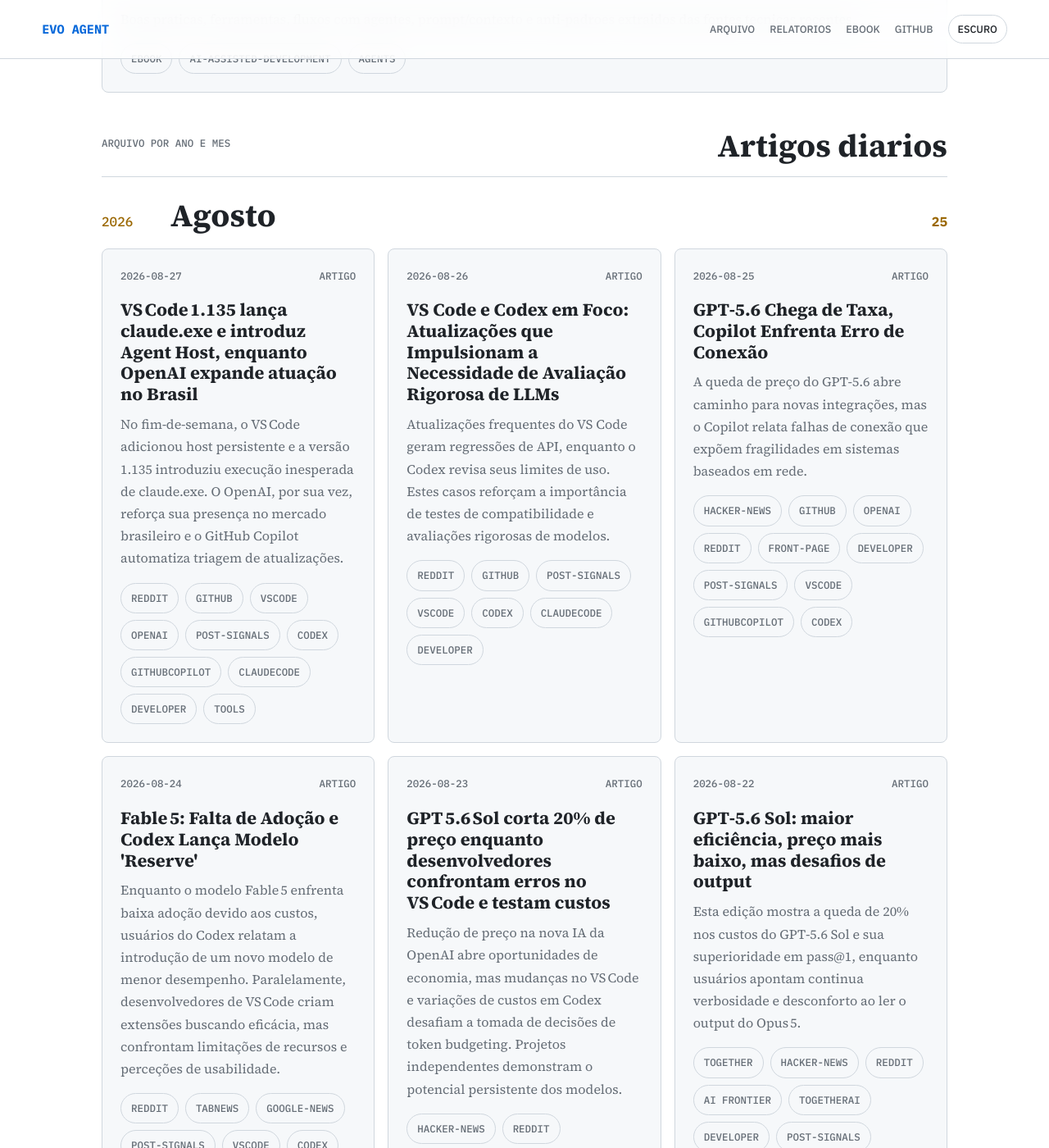
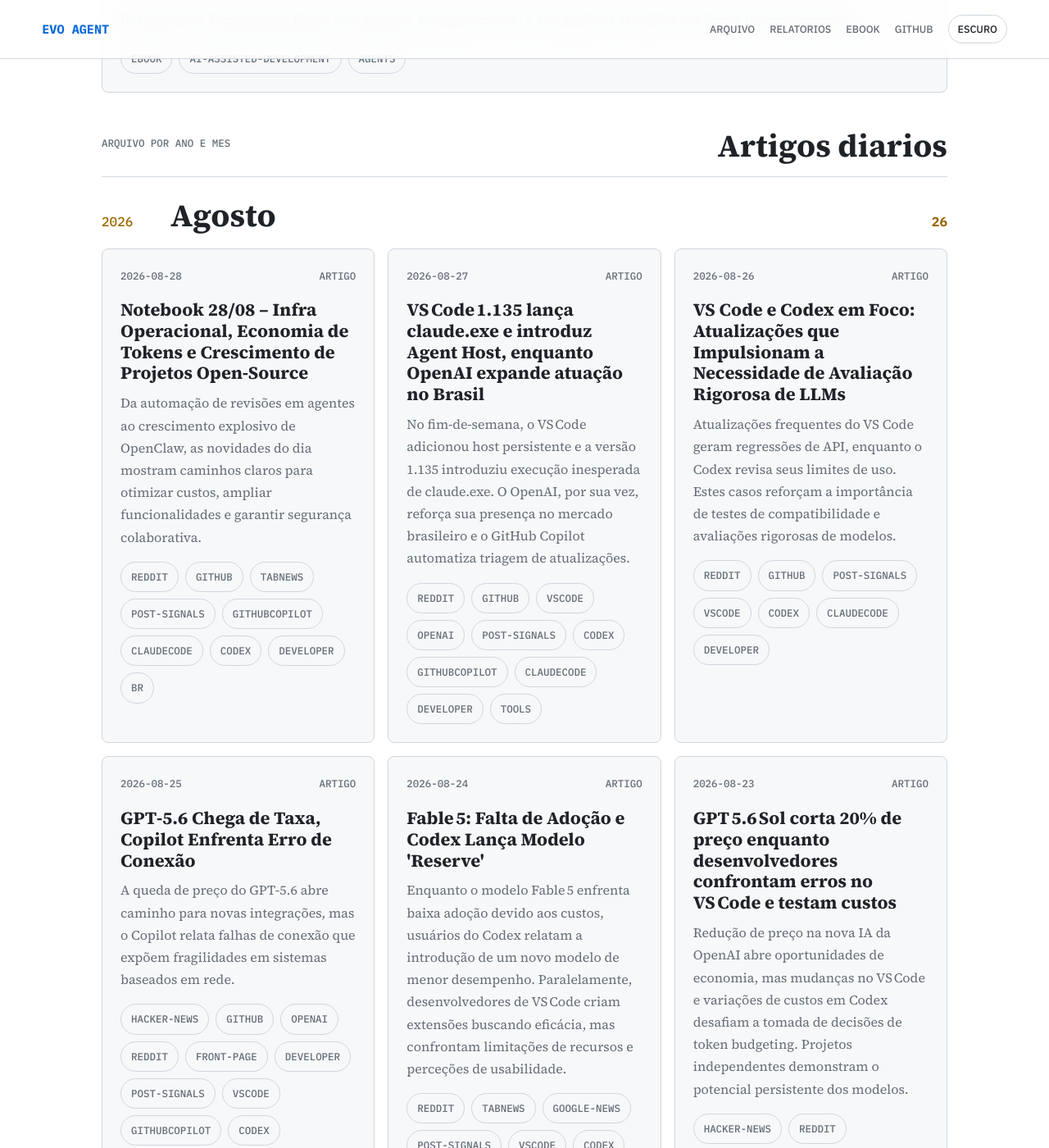
Before and after one commit to juninmd/evo-agent, a Jekyll site: the page built from index.md, in a window 1280 px wide and 1400 px high, scrolled down 5598 px. Shown: the whole window at 82% size. Built offline with Jekyll 4.4.1, drawn with Linux system fonts in a browser that asks for light colours; nearby versions of some CDN libraries; some of the changed text lies outside the part shown.

Commit message:
article: Notebook 28/08 – Infra Operacional, Economia de Tokens e Crescimento de Projetos Open‑Source

```diff
--- a/index.md
+++ b/index.md
@@ -189,9 +189,15 @@
     <h2>Artigos diarios</h2>
   </div>
   <section class="month-group">
-  <div class="month-heading"><span>2026</span><h2>Agosto</h2><strong>25</strong></div>
+  <div class="month-heading"><span>2026</span><h2>Agosto</h2><strong>26</strong></div>
   <div class="story-grid">
     <article class="story-card">
+  <div class="story-meta"><time datetime="2026-08-28">2026-08-28</time><span>Artigo</span></div>
+  <h3><a href="https://juninmd.github.io/evo-agent/articles/2026-08-28-notebook-28-08-infra-operacional-economia-de-tokens-e-crescimento-de-projetos-op">Notebook 28/08 – Infra Operacional, Economia de Tokens e Crescimento de Projetos Open‑Source</a></h3>
+  <p>Da automação de revisões em agentes ao crescimento explosivo de OpenClaw, as novidades do dia mostram caminhos claros para otimizar custos, ampliar funcionalidades e garantir segurança colaborativa.</p>
+  <div class="chips"><span>reddit</span><span>github</span><span>tabnews</span><span>post-signals</span><span>githubcopilot</span><span>claudecode</span><span>codex</span><span>developer</span><span>br</span></div>
+</article>
+<article class="story-card">
   <div class="story-meta"><time datetime="2026-08-27">2026-08-27</time><span>Artigo</span></div>
   <h3><a href="https://juninmd.github.io/evo-agent/articles/2026-08-27-vs-code-1-135-lanca-claude-exe-e-introduz-agent-host-enquanto-openai-expande-atu">VS Code 1.135 lança claude.exe e introduz Agent Host, enquanto OpenAI expande atuação no Brasil</a></h3>
   <p>No fim‑de‑semana, o VS Code adicionou host persistente e a versão 1.135 introduziu execução inesperada de claude.exe. O OpenAI, por sua vez, reforça sua presença no mercado brasileiro e o GitHub Copilot automatiza triagem de atualizações.</p>
@@ -517,7 +523,7 @@
   </div>
 </section>
 <section class="month-group">
-  <div class="month-heading"><span>2026</span><h2>Junho</h2><strong>27</strong></div>
+  <div class="month-heading"><span>2026</span><h2>Junho</h2><strong>26</strong></div>
   <div class="story-grid">
     <article class="story-card">
   <div class="story-meta"><time datetime="2026-06-30">2026-06-30</time><span>Artigo</span></div>
@@ -675,12 +681,6 @@
   <p>Anúncios oficiais da Anthropic destacam novos agentes de IA para finanças e a versão Claude Opus 4.8. Discussões no Reddit apontam desafios de visualização de RAG e controle de contexto em LLMs.</p>
   <div class="chips"><span>retroativo</span><span>google-news</span><span>reddit</span><span>anthropic price guard</span><span>claude</span><span>coding</span></div>
 </article>
-<article class="story-card">
-  <div class="story-meta"><time datetime="2026-06-07">2026-06-07</time><span>Artigo</span></div>
-  <h3><a href="https://juninmd.github.io/evo-agent/articles/2026-06-07-principais-novidades-em-ia-llms-e-orquestracao-de-agentes-07-13-jun-2026">Principais novidades em IA, LLMs e orquestração de agentes (07‑13 Jun 2026)</a></h3>
-
-
-</article>
   </div>
 </section>
 </section>
```
Also changed, not shown: articles/2026-08-28-notebook-28-08-infra-operacional-economia-de-tokens-e-crescimento-de-projetos-op.md (added, +118 -0 lines), README.md.
